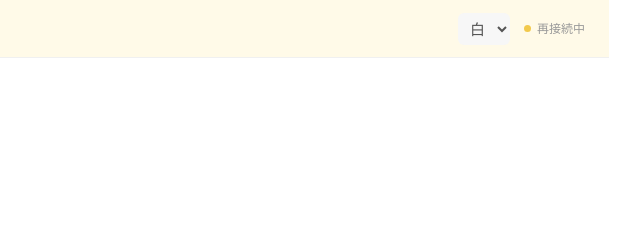
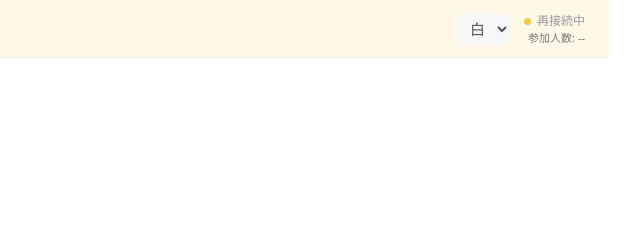
Before and after one commit to elemake2024-boop/scratch-chat, a website: page public/index.html in a window 1280 px wide. Shown: the top 240 px of the page, 521-1161 px from the left. Drawn offline with Linux system fonts and the light colour scheme.

Commit message:
Show chat participant count

```diff
--- a/public/client.js
+++ b/public/client.js
@@ -1,4 +1,5 @@
 const status = document.querySelector("#status");
+const participantCount = document.querySelector("#participant-count");
 const messagesEl = document.querySelector("#messages");
 const textInput = document.querySelector("#text");
 const fileInput = document.querySelector("#file");
@@ -82,6 +83,8 @@ function connect() {
     joined = false;
     for (const id of peers.keys()) closePeer(id);
     knownPeerIds.clear();
+    updateParticipantCount();
+
     setConnectionStatus("reconnecting");
     reconnectTimer = setTimeout(connect, reconnectDelay);
     reconnectDelay = Math.min(reconnectDelay * 2, 30000);
@@ -141,6 +144,7 @@ async function handleSocketMessage({ data }) {
     messagesEl.scrollTop = messagesEl.scrollHeight;
     if (currentName !== joiningName) send({ type: "rename", name: currentName });
     packet.peers.forEach((id) => knownPeerIds.add(id));
+    updateParticipantCount();
     if (screenStream) packet.peers.forEach(startShare);
   } else if (packet.type === "color") {
     document.querySelectorAll(`.message[data-author-id="${CSS.escape(packet.authorId)}"] .bubble`)
@@ -187,9 +191,11 @@ async function handleSocketMessage({ data }) {
     updatePinnedMessage(packet.id);
   } else if (packet.type === "peer-joined") {
     knownPeerIds.add(packet.id);
+    updateParticipantCount();
     if (screenStream) startShare(packet.id);
   } else if (packet.type === "peer-left") {
     knownPeerIds.delete(packet.id);
+    updateParticipantCount();
     closePeer(packet.id);
   } else if (packet.type === "lock") {
     updateLock(packet.lockedBy);
@@ -794,6 +800,10 @@ function sendShareToPeers() {
 }
 
 const knownPeerIds = new Set();
+function updateParticipantCount() {
+  participantCount.textContent = `参加人数: ${joined ? knownPeerIds.size + 1 : "--"}`;
+}
+
 function startShare(id) {
   knownPeerIds.add(id);
   if (!screenStream || peers.has(id)) return;
--- a/public/index.html
+++ b/public/index.html
@@ -19,7 +19,10 @@
             <option value="green">緑</option>
             <option value="white" selected>白</option>
           </select>
-          <span id="status" class="connecting" role="status">接続中</span>
+          <div class="connection-info">
+            <span id="status" class="connecting" role="status">接続中</span>
+            <span id="participant-count">参加人数: --</span>
+          </div>
         </div>
       </header>
       <div id="lock-screen" tabindex="-1" hidden>
--- a/public/style.css
+++ b/public/style.css
@@ -42,6 +42,7 @@ header {
 }
 .name-input:hover, .name-input:focus { border-bottom-color: #ddd; }
 .header-right { display: flex; align-items: center; gap: 14px; }
+.connection-info { display: flex; flex-direction: column; align-items: flex-end; gap: 1px; }
 #color {
   padding: 5px 8px;
   border: 0;
@@ -56,6 +57,7 @@ header {
   color: #999;
   font-size: 12px;
 }
+#participant-count { color: #777; font-size: 11px; line-height: 1.2; }
 #status::before {
   width: 7px;
   height: 7px;
```
